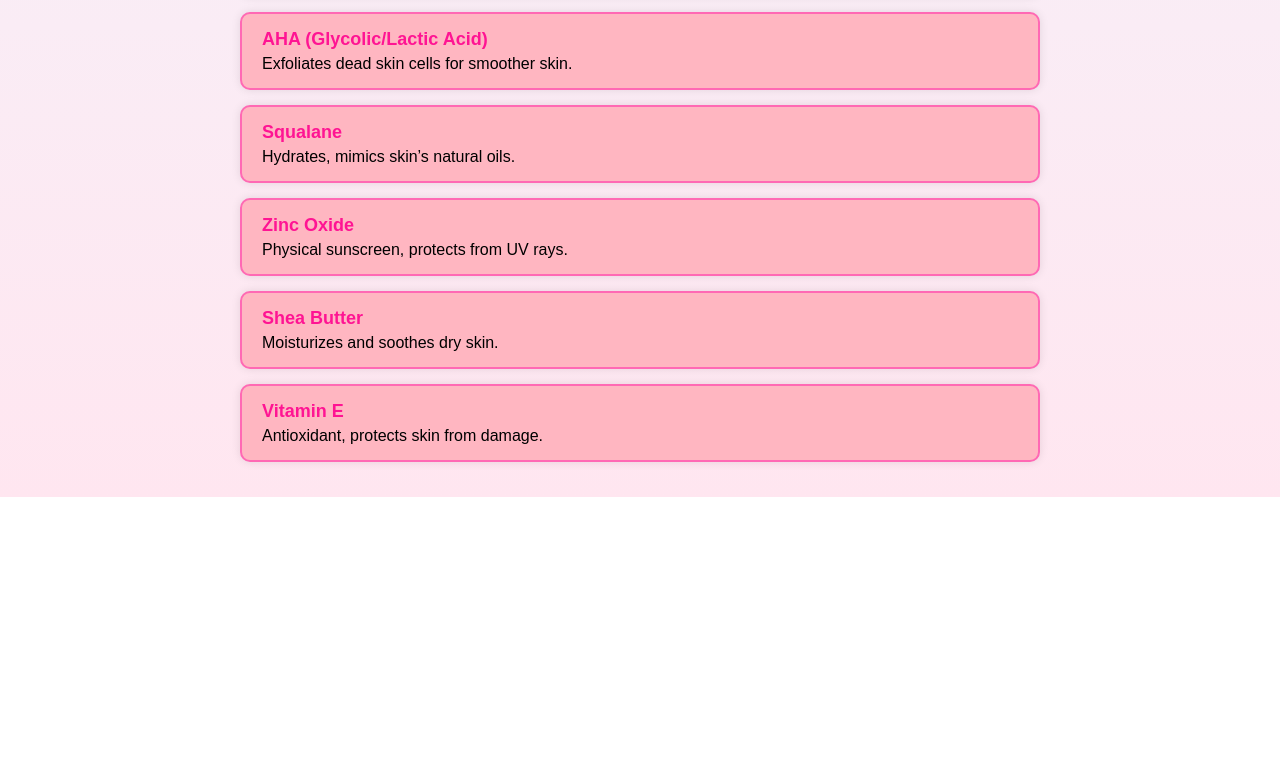
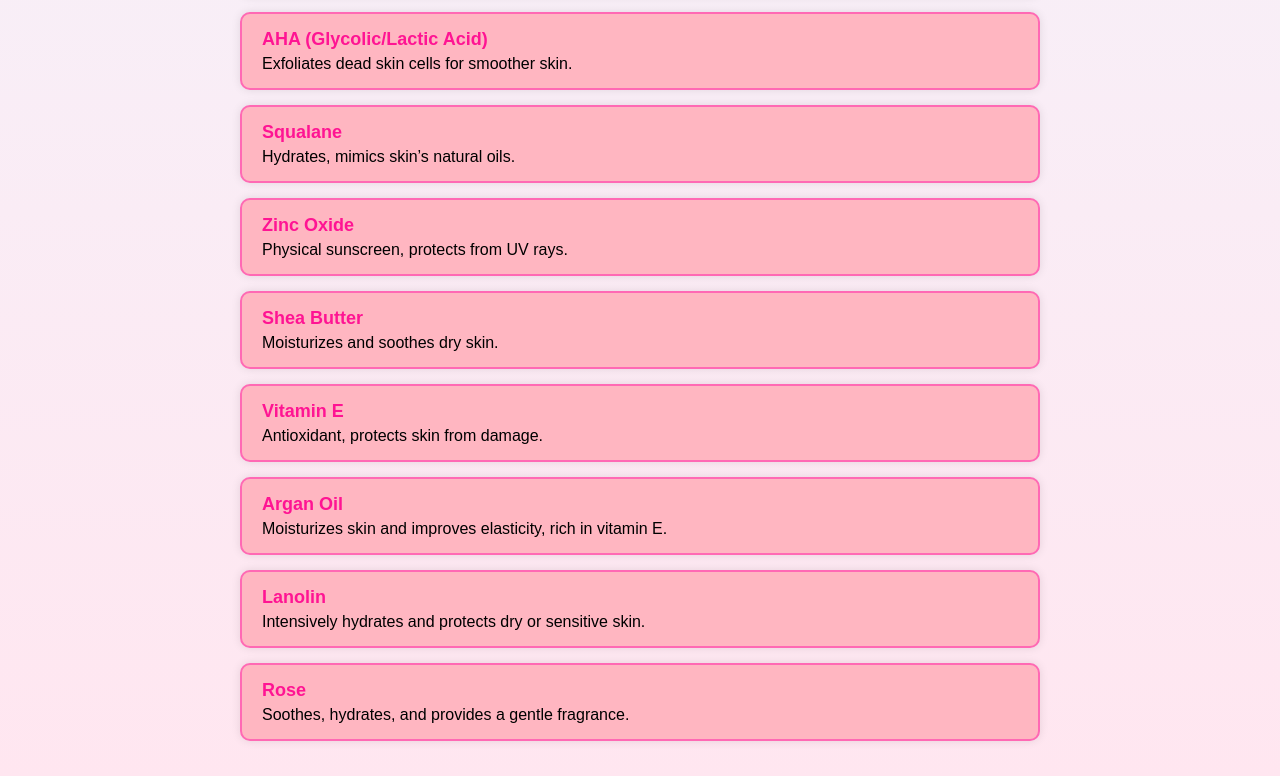
Before and after one commit to jay2998/DilasSkincareDictionary, a plain HTML site: page index.html in a window 1280 px wide. Shown: the part 916-1692 px from the top of the page. Before the commit the page ends 1413 px from the top, so only its background shows below. Drawn offline with Linux system fonts and the light colour scheme.

Commit message:
Update index.html

```diff
--- a/index.html
+++ b/index.html
@@ -84,7 +84,7 @@
   <script>
     // List of skincare ingredients
     const ingredients = [
-      { name: "Hyaluronic Acid", description: "Hydrates and retains moisture in the skin." },
+   { name: "Hyaluronic Acid", description: "Hydrates and retains moisture in the skin." },
       { name: "Retinol", description: "Reduces wrinkles, promotes skin cell turnover." },
       { name: "Vitamin C", description: "Brightens skin, fights free radicals, improves collagen." },
       { name: "Niacinamide", description: "Reduces redness, improves skin barrier, regulates oil." },
@@ -96,7 +96,10 @@
       { name: "Squalane", description: "Hydrates, mimics skin’s natural oils." },
       { name: "Zinc Oxide", description: "Physical sunscreen, protects from UV rays." },
       { name: "Shea Butter", description: "Moisturizes and soothes dry skin." },
-      { name: "Vitamin E", description: "Antioxidant, protects skin from damage." }
+      { name: "Vitamin E", description: "Antioxidant, protects skin from damage." },
+      { name: "Argan Oil", description: "Moisturizes skin and improves elasticity, rich in vitamin E." },
+      { name: "Lanolin", description: "Intensively hydrates and protects dry or sensitive skin." },
+      { name: "Rose", description: "Soothes, hydrates, and provides a gentle fragrance." }
     ];
 
     const ingredientList = document.getElementById('ingredientList');
```
